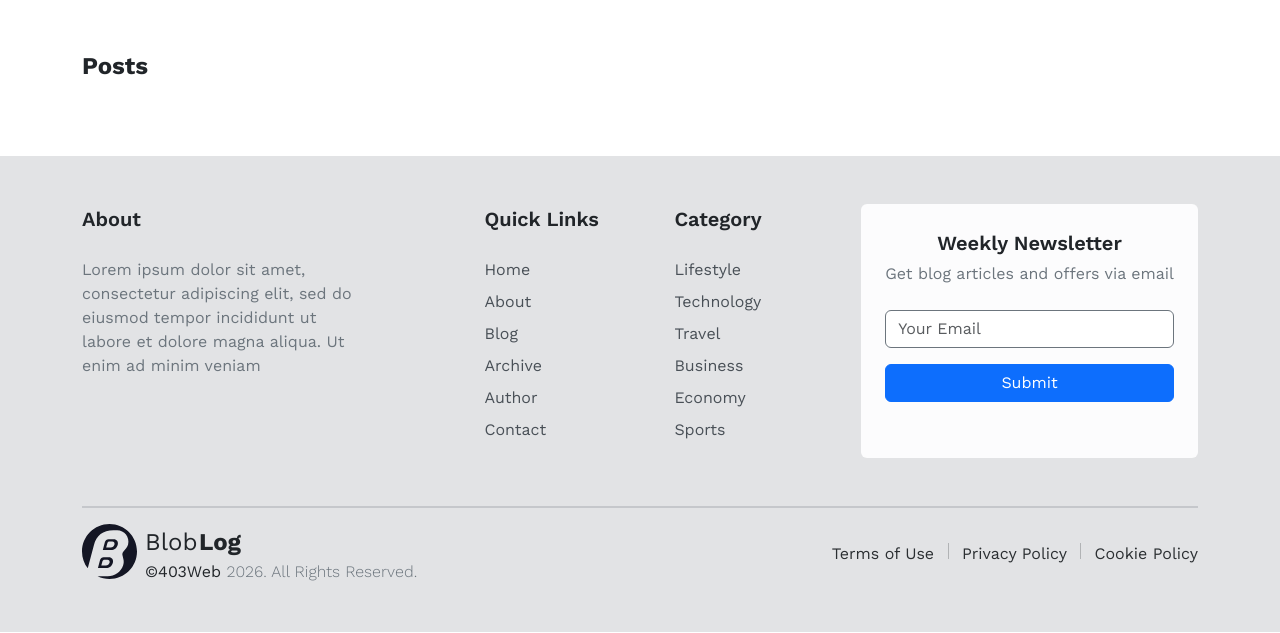
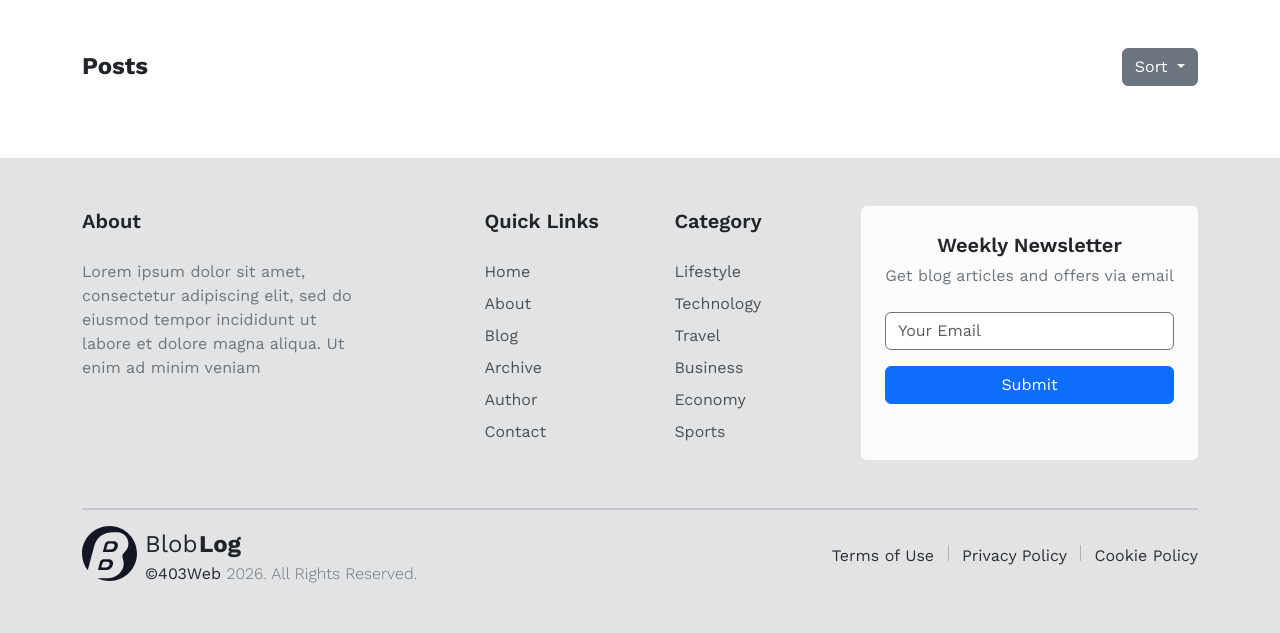
Before and after one commit to 403Web/bloblog, a Django app: page /blog/posts/ in a window 1280 px wide. Shown: the part 74-707 px from the top of the page. Run offline with Django 5.2, Linux system fonts and the light colour scheme; data that the repository does not hold is empty.

Commit message:
added sort to post list html

```diff
--- a/config/templates/blog/post_list.html
+++ b/config/templates/blog/post_list.html
@@ -27,13 +27,23 @@
 <!-- start blogs -->
     <section class="mt-5">
         <div class="container">
-            <div class="mb-4">
+            <div class="mb-4 d-flex justify-content-between">
                 <span class="fw-bold fs-4">Posts</span>
+                <div class="dropdown">
+                    <button class="btn btn-secondary dropdown-toggle" type="button" data-bs-toggle="dropdown" aria-expanded="false">
+                        Sort
+                    </button>
+                    <ul class="dropdown-menu">
+                        <li><a class="dropdown-item" href="?sort=latest">Latest</a></li>
+                        <li><a class="dropdown-item" href="?sort=popular">Popular</a></li>
+                        <!--<li><a class="dropdown-item" href="#">Something else here</a></li>-->
+                    </ul>
+                </div>
             </div>
             <div class="d-flex blogs flex-wrap">
                 {% for post in posts %}
                     <div class="card blog border border-1 border-secondary-subtle m-3 p-2">
-                        <a href="{% url 'blog:post_detail' pk=post.pk %}">
+                        <a class="text-decoration-none" href="{% url 'blog:post_detail' pk=post.pk %}">
                             <img src="{{ post.image.url }}" class="img-blog img-thumbnail img-fluid card-img-top" alt="...">
                             <div class="card-body">
                                 <div class="badge text-bg-primary fw-light my-2">{{ post.category.name }}</div>
--- a/config/templates/index.html
+++ b/config/templates/index.html
@@ -57,7 +57,7 @@
             <div class="d-flex blogs flex-wrap">
                 {% for post in posts.latest %}
                     <div class="card blog border border-1 border-secondary-subtle m-3 p-2">
-                        <a href="{% url 'blog:post_detail' pk=post.pk %}">
+                        <a class="text-decoration-none" href="{% url 'blog:post_detail' pk=post.pk %}">
                             <img src="{{ post.image.url }}" class="card-img-top" alt="...">
                             <div class="card-body">
                                 <div class="badge text-bg-primary fw-light my-2">{{ post.category.name }}</div>
```
